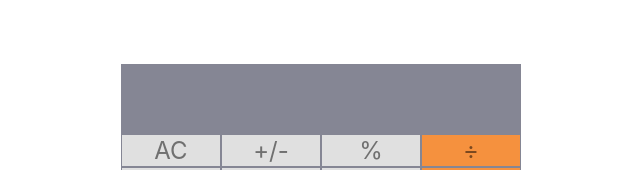
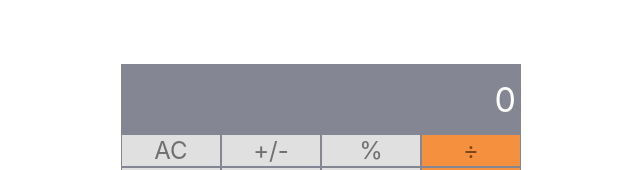
Before and after one commit to tnyandoro/math-magicians, a React (Create React App) app: page / in a window 1280 px wide. Shown: the top 170 px of the page, without its empty margins (319-959 px from the left). Built offline with nearby package versions, Linux system fonts and the light colour scheme.

Commit message:
Show zero

```diff
--- a/src/components/Display.js
+++ b/src/components/Display.js
@@ -10,7 +10,7 @@ class Display extends Component {
       <div className={`${styles.Display}`}>
         <p>{output || null}</p>
         <p>{operation || null}</p>
-        <p>{next}</p>
+        <p>{output || operation || next ? next : '0'}</p>
       </div>
     );
   }
```
